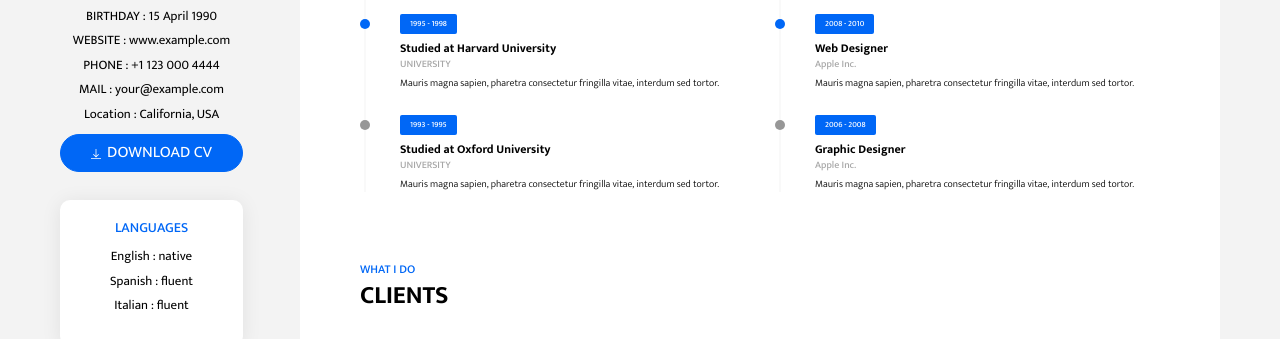
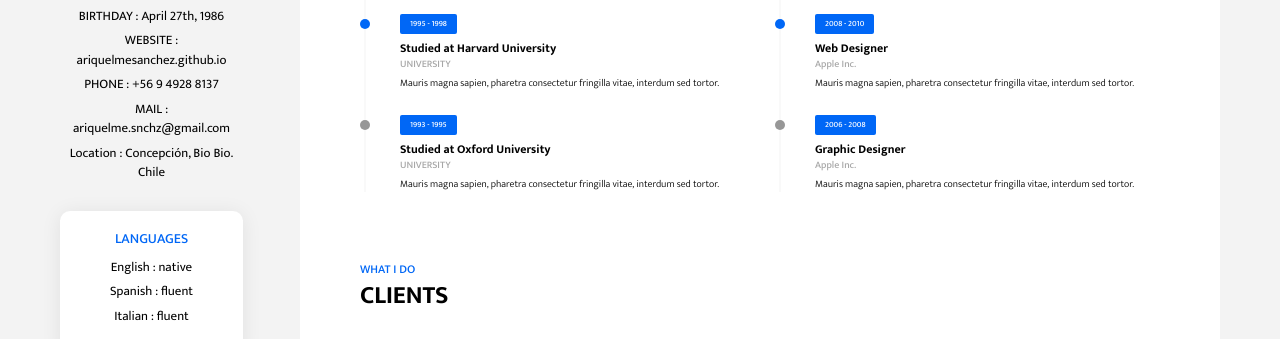
Before and after one commit to ariquelmesanchez/ariquelmesanchez, a website: page cv.html in a window 1280 px wide. Shown: the part 289-628 px from the top of the page. Drawn offline with nearby package versions, Linux system fonts and the light colour scheme; files whose address does not match are found by name.

Commit message:
se actualiza informacion personal

```diff
--- a/cv.html
+++ b/cv.html
@@ -76,15 +76,15 @@
                 <a href="#!" class="social-link"><i class="fab fa-github"></i></a>
             </nav>
             <div class="widget">
-                <h5 class="widget-title">personal information</h5>
+                <h5 class="widget-title">Personal Information</h5>
                 <div class="widget-content">
-                    <p>BIRTHDAY : 15 April 1990</p>
-                    <p>WEBSITE : www.example.com</p>
-                    <p>PHONE : +1 123 000 4444</p>
-                    <p>MAIL : your@example.com</p>
-                    <p>Location : California, USA</p>
-                    <button class="btn btn-download-cv btn-primary rounded-pill"> <img src="assets/images/download.svg" alt="download"
-                        class="btn-img">DOWNLOAD CV </button>
+                    <p>BIRTHDAY : April 27th, 1986</p>
+                    <p>WEBSITE : ariquelmesanchez.github.io</p>
+                    <p>PHONE : +56 9 4928 8137</p>
+                    <p>MAIL : ariquelme.snchz@gmail.com</p>
+                    <p>Location : Concepción, Bio Bio. Chile</p>
+                    <!-- <button class="btn btn-download-cv btn-primary rounded-pill"> <img src="assets/images/download.svg" alt="download"
+                        class="btn-img">DOWNLOAD CV </button> -->
                 </div>
             </div>
             <div class="widget card">
```
